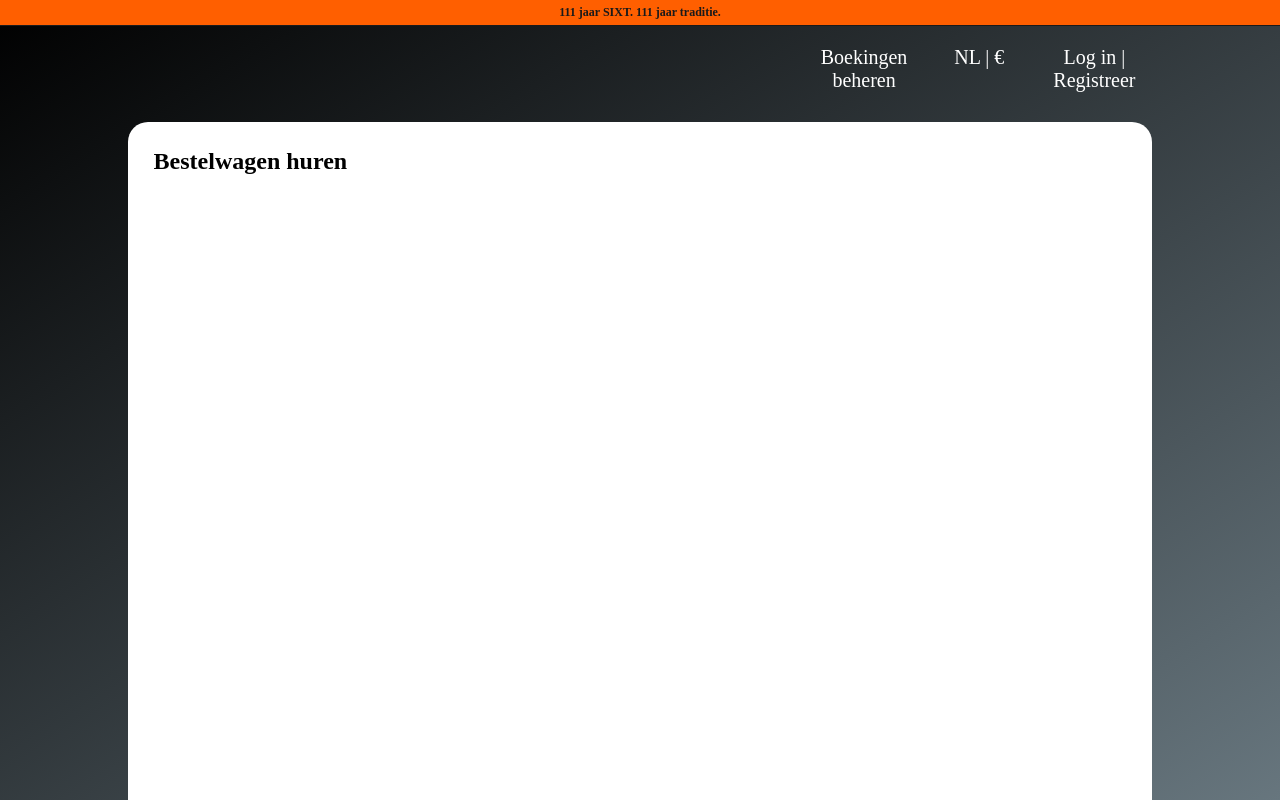
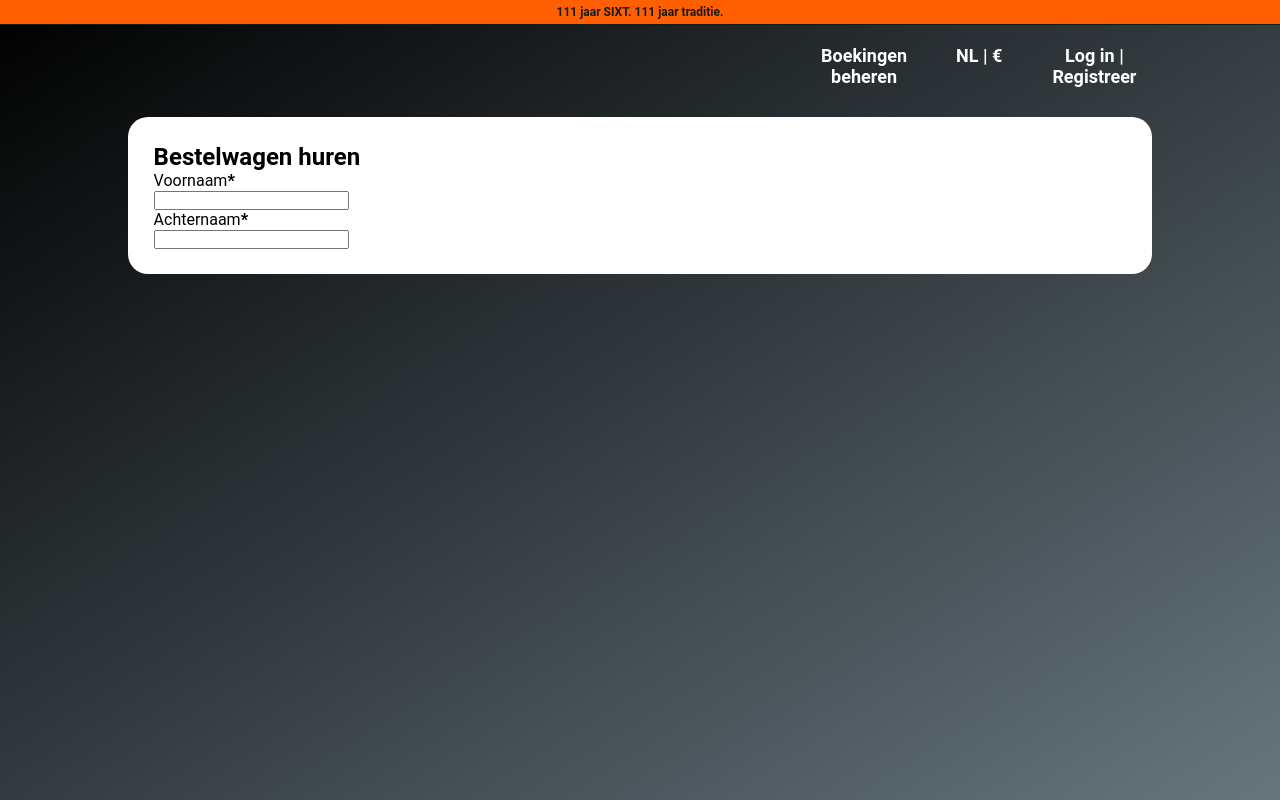
Before and after one commit to TiR0k/IMTUE-formFlow, a plain HTML site: page Renderer/index.html in a window 1280 px wide. Drawn offline with Linux system fonts and the light colour scheme.

Commit message:
dynamically added * to required labels

```diff
--- a/CSS/style.css
+++ b/CSS/style.css
@@ -2,7 +2,7 @@
     padding: 0;
     margin: 0;
     box-sizing: border-box;
-    font-family: aktiengesellshaft, serif;
+    font-family: roboto, sans-serif;
     overflow-x: hidden;
 }
 
@@ -41,7 +41,7 @@ li{
     margin-bottom: 20px;
     width: 10%;
     text-align: center;
-    font-size: 20px;
+    font-size: 18px;
     font-weight: 500;
 }
 
@@ -49,6 +49,7 @@ a{
     text-decoration: none;
     color: #FFFFFF;
     position: relative;
+    font-weight: 600;
 }
 
 a:after {
@@ -72,11 +73,16 @@ li:hover a:hover{
     cursor: pointer;
 }
 
-.form{
+.formContainer{
     width: 80%;
-    height: 100%;
+    /*height: 100%;*/
     background: #FFFFFF;
     margin: 10px auto;
     border-radius: 20px;
     padding: 2%;
 }
+
+.required:after{
+    content: '*';
+    font-weight: 1000;
+}
--- a/JS/main.js
+++ b/JS/main.js
@@ -1,3 +1,15 @@
-for(let i=0; i<5; i++){
-    console.log(i)
+let req_fields = document.getElementById("form").querySelectorAll("[required]");
+let req_labels = document.getElementsByTagName("label");
+let tempArr =[];
+
+req_fields.forEach(field =>{
+    // field.classList.add("required");
+    tempArr.push(field.id)
+})
+
+for(let i=0; i<req_labels.length; i++){
+    let tempVal = req_labels[i].attributes["for"].value;
+    if(tempArr.includes(tempVal)){
+        req_labels[i].classList.add("required")
+    }
 }
--- a/Renderer/index.html
+++ b/Renderer/index.html
@@ -1,23 +1,38 @@
 <!DOCTYPE html>
 <html lang="en">
+
 <head>
     <meta charset="UTF-8">
+
     <title>IMTUE FormFlow</title>
-    <link rel="stylesheet" type="text/css" href="../CSS/style.css" />
+    <link rel="stylesheet" type="text/css" href="../CSS/style.css"/>
     <script src="../JS/main.js" defer></script>
 </head>
 <body>
-    <header class="header">111 jaar SIXT. 111 jaar traditie.</header>
+<header class="header">
+    111 jaar SIXT. 111 jaar traditie.
+</header>
 <menu>
     <ul>
-            <li><a href="href">Boekingen beheren</a></li>
-            <li><a href="href">NL | €</a></li>
-            <li><a href="href">Log in | Registreer</a></li>
+        <li><a href=".">
+            Boekingen beheren</a></li>
+        <li><a href=".">
+            NL | €</a></li>
+        <li><a href=".">
+            Log in | Registreer</a></li>
     </ul>
 </menu>
 
-    <section class="form">
+<section class="formContainer">
+
     <h1>Bestelwagen huren</h1>
+    <form action="" class="form" id="form">
+        <label for="fname" class="label" id="label__fnaam" >Voornaam</label><br>
+        <input id="fname" type="text" class="input" maxlength="40" required><br>
+        <label for="lname" class="label" id="label__lnaam">Achternaam</label><br>
+        <input id="lname" type="text" class="input" maxlength="40" required><br>
+    </form>
+
 </section>
 </body>
 </html>
```
Lines whose indentation alone changed are shown as unchanged.
